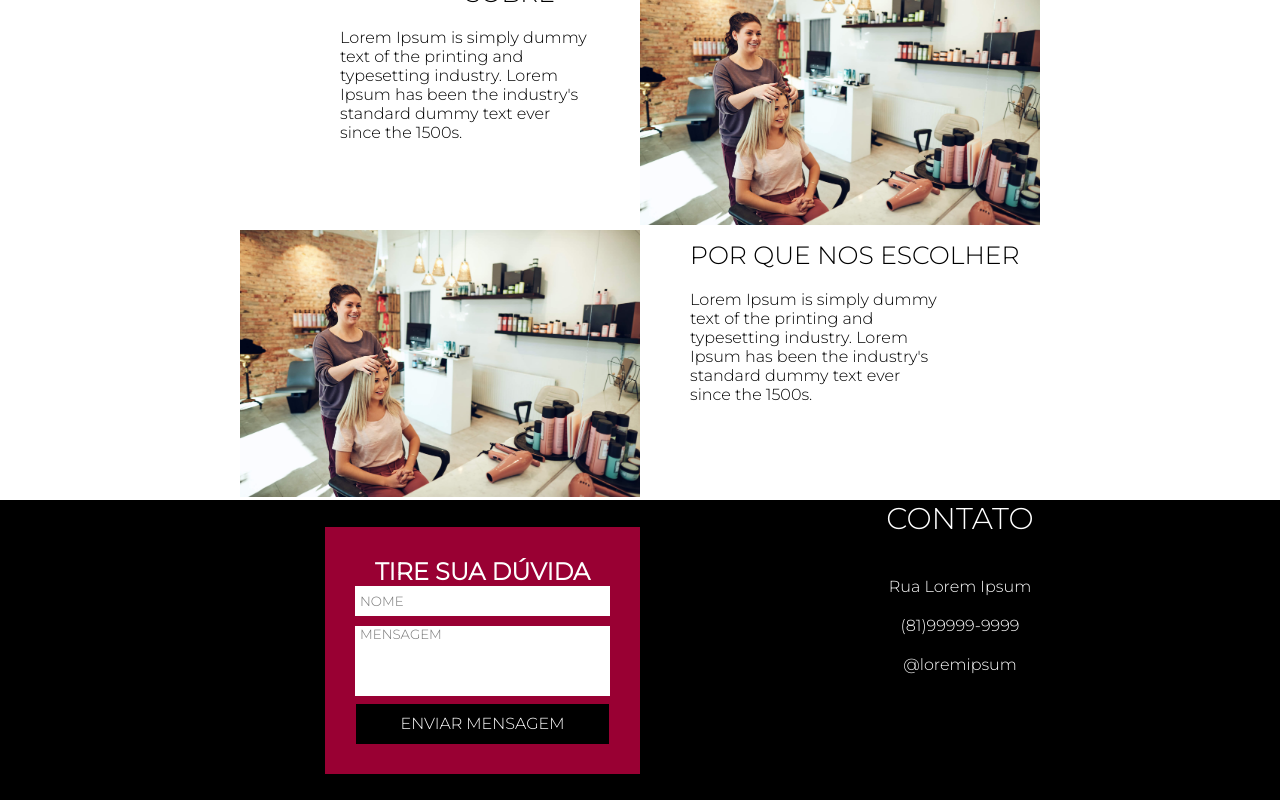
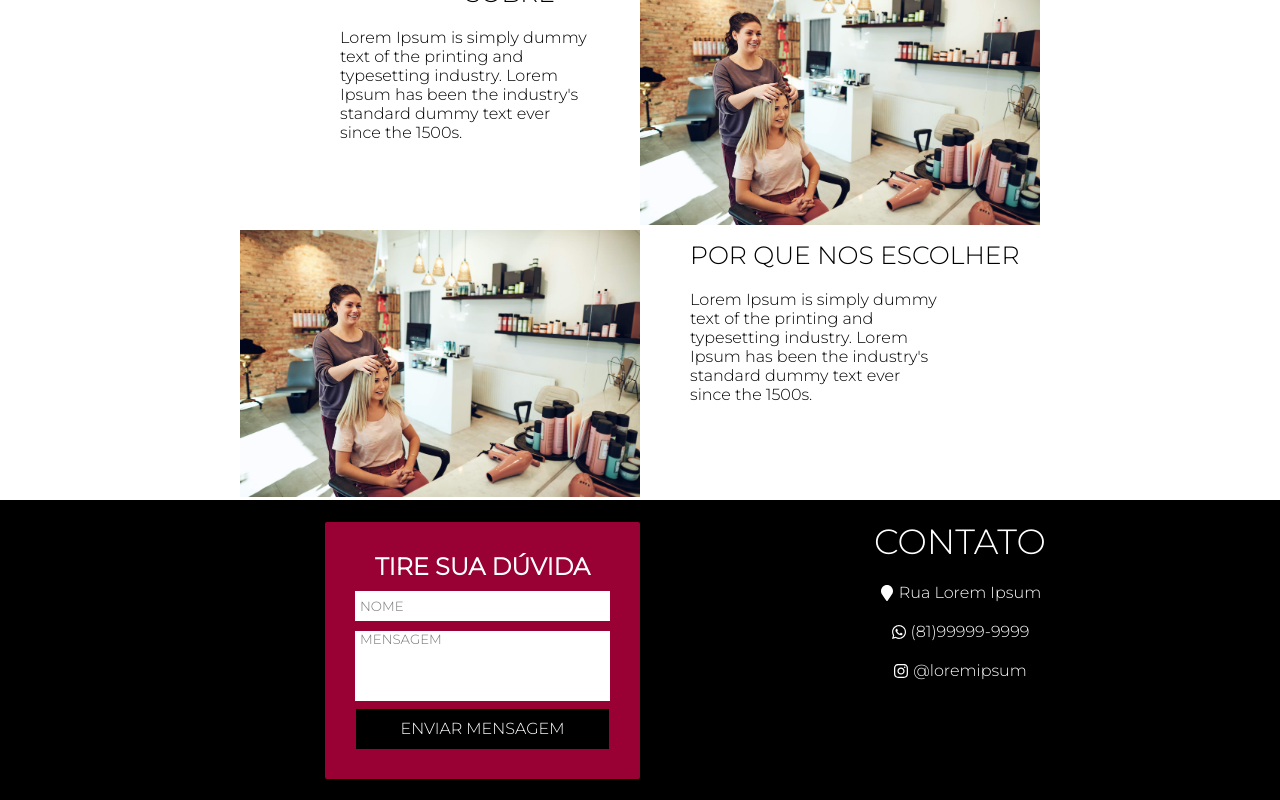
Before and after one commit to guilhermeoln/landing-salao, a React (Create React App) app: page / in a window 1280 px wide. Shown: the part 1014-1814 px from the top of the page. Built offline with nearby package versions, Linux system fonts and the light colour scheme.

Commit message:
Adicionando Icones

```diff
--- a/package.json
+++ b/package.json
@@ -10,6 +10,7 @@
     "firebase": "^8.8.1",
     "react": "^18.2.0",
     "react-dom": "^18.2.0",
+    "react-icons": "^4.4.0",
     "react-scripts": "5.0.1",
     "web-vitals": "^2.1.4"
   },
--- a/public/index.html
+++ b/public/index.html
@@ -7,7 +7,7 @@
     <meta name="theme-color" content="#000000" />
     <meta
       name="description"
-      content="Web site created using create-react-app"
+      content="Shalon Line"
     />
     <link rel="apple-touch-icon" href="%PUBLIC_URL%/logo192.png" />
     <link rel="preconnect" href="https://fonts.googleapis.com">
--- a/src/App.js
+++ b/src/App.js
@@ -1,13 +1,13 @@
-import Home  from './Components/Home';
-import About from './Components/About';
+import SectionHome  from './Components/SectionHome';
+import SectionAbout from './Components/SectionAbout';
 import SectionInfo from './Components/SectionInfo';
 import SectionContato from './Components/SectionContato';
 
 function App() {
   return (
     <div>
-      <Home />
-      <About />
+      <SectionHome />
+      <SectionAbout />
       <SectionInfo />
       <SectionContato />
     </div>
--- a/src/Components/About/index.js
+++ b/src/Components/SectionAbout/index.js
@@ -4,7 +4,7 @@ import 'aos/dist/aos.css';
 import { useEffect } from 'react';
 
 
-export default function About(){
+export default function SectionAbout(){
 
     useEffect(() =>{
         Aos.init({ duration: 2000})
--- a/src/Components/SectionContato/index.js
+++ b/src/Components/SectionContato/index.js
@@ -3,6 +3,9 @@ import firebase from '../../firebaseConnection';
 import { useState,useEffect } from 'react';
 import Aos from 'aos';
 import 'aos/dist/aos.css';
+import { FaWhatsapp } from "react-icons/fa";
+import { FaInstagram } from "react-icons/fa";
+import { FaMapMarker } from "react-icons/fa";
 
 
 export default function SectionContato(){
@@ -42,9 +45,9 @@ export default function SectionContato(){
             </div>
             <div className='text-contato'>
                 <h2>CONTATO</h2>
-                <p>Rua Lorem Ipsum</p>
-                <p>(81)99999-9999</p>
-                <p>@loremipsum</p>
+                <p><FaMapMarker className='icon'/>Rua Lorem Ipsum</p>
+                <p><FaWhatsapp className='icon'/>(81)99999-9999</p>
+                <p><FaInstagram className='icon'/>@loremipsum</p>
             </div>
         </div>
     );
--- a/src/Components/SectionContato/sectionContato.css
+++ b/src/Components/SectionContato/sectionContato.css
@@ -7,11 +7,6 @@
     text-align: center;
 }
 
-.text-contato h2{
-    font-weight: 100;
-    font-size: 30px;
-    margin-bottom: 20px;
-}
 
 .card-services{
     display: flex;
@@ -25,6 +20,19 @@
     height: 100%;
 }
 
+.main-contato form{
+    border-radius: 2px;
+}
+
+.main-contato input{
+    margin-top: 10px;
+}
+
+textarea:focus, input:focus {
+    box-shadow: 0 0 0 0;
+    outline: 0;
+}
+
 .text-contato{
     display: flex;
     flex-direction: column;
@@ -35,7 +43,19 @@
 }
 
 .text-contato p{
+    display: flex;
+    align-items: center;
     margin-top: 20px;
+}
+
+.text-contato h2{
+    margin-top: 20px;
+    font-weight: 100;
+    font-size: 35px;
+}
+
+.icon{
+    margin-right: 4px;
 }
 
 
--- a/src/Components/Home/home.css
+++ b/src/Components/SectionHome/home.css
@@ -68,6 +68,7 @@ form{
     color: #FFF;
     padding: 30px;
     background-color: #990033;
+    border-radius: 2px;
 }
 
 form button{
--- a/src/Components/Home/index.js
+++ b/src/Components/SectionHome/index.js
@@ -3,7 +3,7 @@ import { useEffect } from 'react';
 import Aos from 'aos';
 import 'aos/dist/aos.css';
 
-export default function Home(){
+export default function SectionHome(){
 
     useEffect(() =>{
         Aos.init({ duration: 2000})
@@ -20,7 +20,6 @@ export default function Home(){
             <div className='form-home'>
                 <form data-aos="fade-right">
                     <h2>AGENDAR HORÁRIO</h2>
-                    <button>VERIFICAR DISPONIBILIDADE</button>
                     <button>REALIZAR AGENDAMENTO</button>
                 </form>
             </div>
```
Also changed, not shown: src/Components/SectionAbout/about.css (renamed from src/Components/About/about.css), 1 other file (tests, documents, lock files or other folders).
